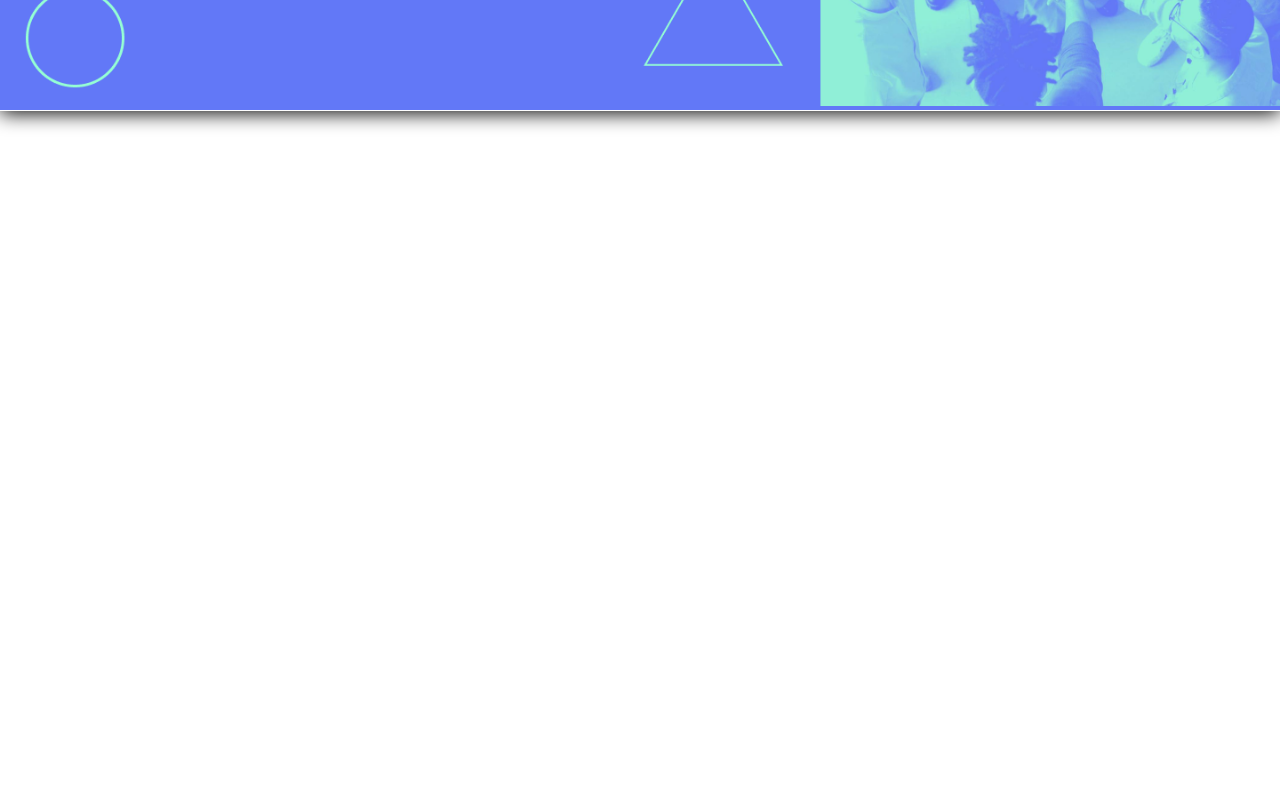
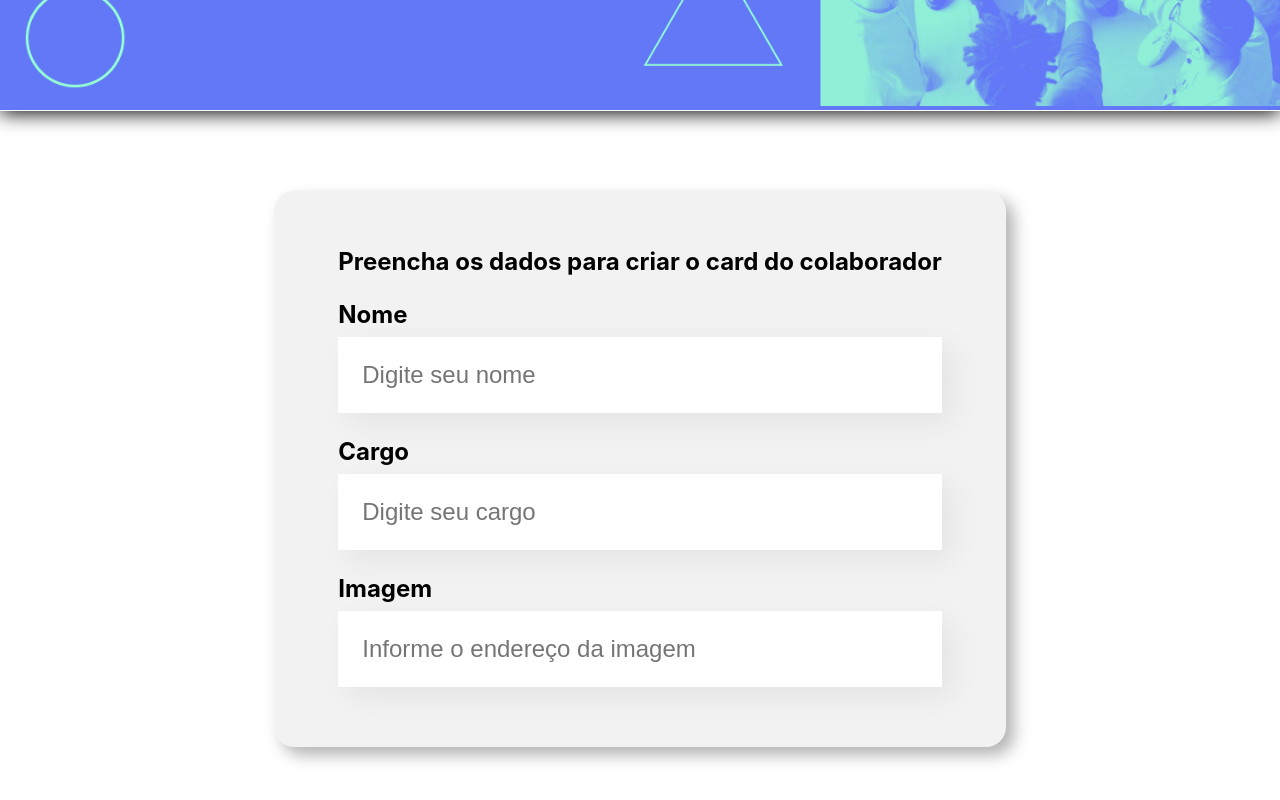
Before and after one commit to Lucas-Cornelius/organo-react, a JavaScript app: page / in a window 1280 px wide. Shown: the part 388-1188 px from the top of the page. Before the commit the page ends 800 px from the top, so only its background shows below. Built offline with nearby package versions, Linux system fonts and the light colour scheme; the HTML template or start-up script is replaced by a standard one.

Commit message:
setting form

```diff
--- a/src/App.js
+++ b/src/App.js
@@ -1,9 +1,11 @@
-import Banner from './componentes/Banner/Banner.js';
+import Banner from './componentes/Banner';
+import Formulario from './componentes/Formulario';
 
 function App() {
   return (
     <div className="">
       <Banner/>
+      <Formulario/>
     </div>
   );
 }
--- a/src/componentes/Banner/Banner.js
+++ b/src/componentes/Banner/index.js
@@ -1,9 +1,11 @@
 import './Banner.css';
 
-export default function Banner() {
+const Banner = () => {
     return (
         <header className="banner">
             <img src="/imagens/banner.png" alt="banner principal da Organo"/>
         </header>
     );
 };
+
+export default Banner;
--- /dev/null
+++ b/src/componentes/CampoTexto/CampoTexto.css
@@ -0,0 +1,20 @@
+.campo-texto {
+    margin: 24px 0;
+}
+
+.campo-texto label {
+    font-weight: bold;
+    display: block;
+    margin-bottom: 8px;
+    font-size: 24px;
+}
+
+.campo-texto input {
+    background-color: #FFF;
+    box-shadow: 10px 10px 30px rgba(0, 0, 0, 0.06);
+    width: 100%;
+    border: none;
+    font-size: 24px;
+    padding: 24px;
+    box-sizing: border-box;
+}
--- /dev/null
+++ b/src/componentes/CampoTexto/index.js
@@ -0,0 +1,12 @@
+import './CampoTexto.css';
+
+const CampoTexto = (props) => {
+    return (
+        <div className="campo-texto">
+            <label>{props.label}</label>
+            <input placeholder={props.placeholder}/>
+        </div>
+    );
+};
+
+export default CampoTexto;
--- /dev/null
+++ b/src/componentes/Formulario/Formulario.css
@@ -0,0 +1,13 @@
+.formulario {
+    display: flex;
+    justify-content: center;
+    margin: 80px 0;
+}
+
+.formulario form {
+    background-color: #F2F2F2;
+    border-radius: 20px;
+    padding: 36px 64px;
+    box-shadow: 8px 8px 16px rgba(0, 0, 0, 0.3);
+    max-width: 80%;
+}
--- /dev/null
+++ b/src/componentes/Formulario/index.js
@@ -0,0 +1,17 @@
+import CampoTexto from '../CampoTexto';
+import './Formulario.css';
+
+const Formulario = () => {
+    return (
+        <section className="formulario">
+            <form>
+                <h2>Preencha os dados para criar o card do colaborador</h2>
+                <CampoTexto label="Nome" placeholder='Digite seu nome'/>
+                <CampoTexto label="Cargo" placeholder='Digite seu cargo'/>
+                <CampoTexto label="Imagem" placeholder='Informe o endereço da imagem'/>
+            </form>
+        </section>
+    );
+};
+
+export default Formulario;
```
